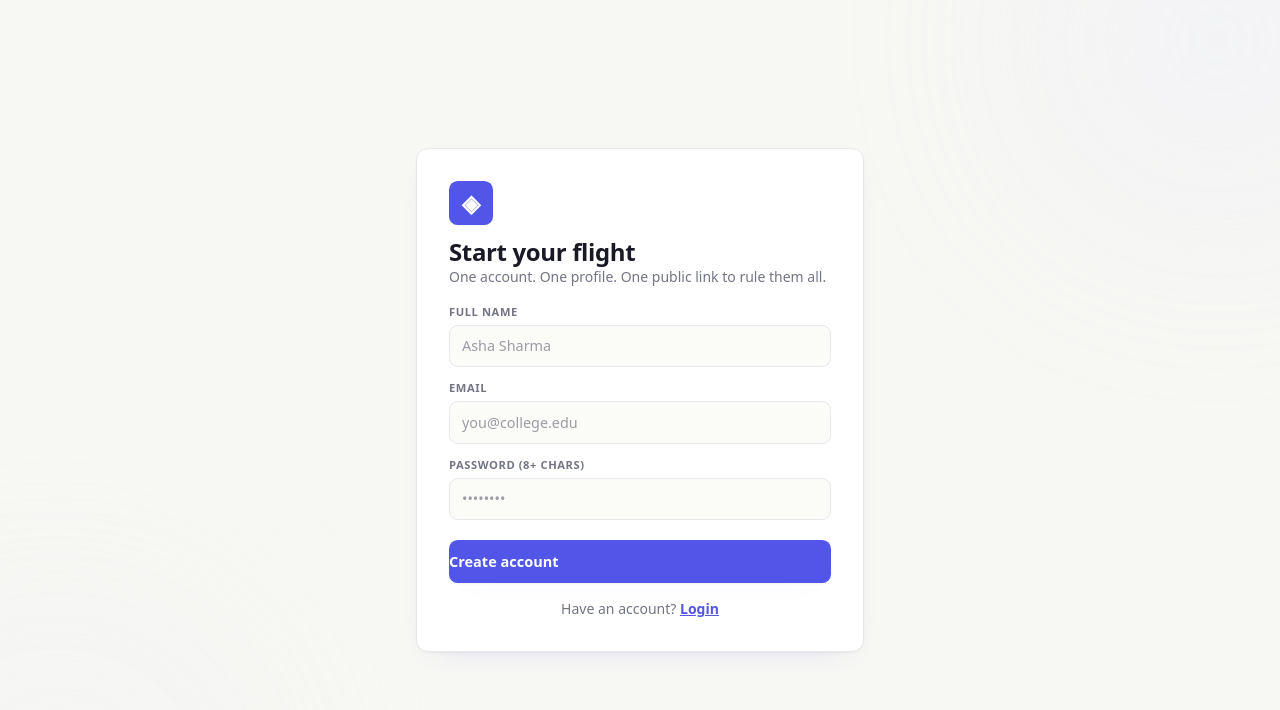
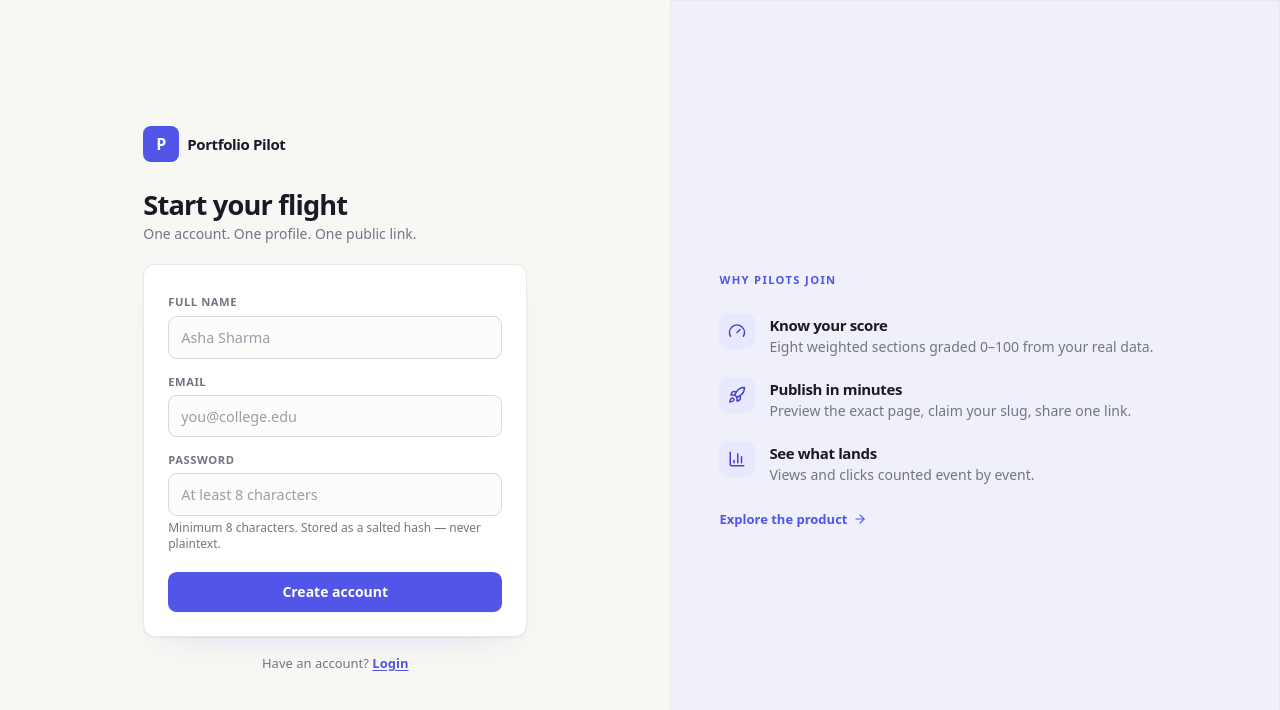
Before and after one commit to shb09/portfolio-pilot, a React (Vite) app in the folder frontend/: page /register in a window 1280 px wide. Shown: the top 710 px of the page. Built offline with nearby package versions, Linux system fonts and the light colour scheme; no server answers.

Commit message:
Green purge: charcoal dark theme, porcelain exact tokens, two-column auth, legacy theme migration

```diff
--- /dev/null
+++ b/frontend/src/components/AuthLayout.jsx
@@ -0,0 +1,56 @@
+import { Link } from "react-router-dom";
+import { ArrowRight, BarChart3, Gauge, Rocket } from "lucide-react";
+
+/**
+ * Two-column auth shell. Left: the form (white card on porcelain).
+ * Right: restrained product panel (periwinkle tint, no imagery).
+ */
+export default function AuthLayout({ title, subtitle, children, footer }) {
+  return (
+    <div className="grid min-h-screen lg:grid-cols-[1.1fr_1fr]">
+      <div className="flex items-center justify-center px-4 py-10 sm:px-8">
+        <div className="w-full max-w-sm">
+          <Link to="/" className="flex items-center gap-2" aria-label="Portfolio Pilot home">
+            <span
+              className="flex h-9 w-9 items-center justify-center rounded-lg text-base font-extrabold"
+              style={{ background: "var(--brand)", color: "var(--brand-ink)" }}
+              aria-hidden="true"
+            >
+              P
+            </span>
+            <span className="text-[15px] font-extrabold tracking-tight" style={{ color: "var(--ink)" }}>
+              Portfolio Pilot
+            </span>
+          </Link>
+          <h1 className="display mt-7 text-[1.7rem]">{title}</h1>
+          <p className="mt-1 text-sm" style={{ color: "var(--muted)" }}>{subtitle}</p>
+          <div className="solid card mt-5 p-5 sm:p-6">{children}</div>
+          {footer && (
+            <p className="mt-4 text-center text-[13px]" style={{ color: "var(--muted)" }}>{footer}</p>
+          )}
+        </div>
+      </div>
+      <aside className="tint hidden flex-col justify-center gap-6 rounded-none border-y-0 border-r-0 px-12 lg:flex" aria-label="Why Portfolio Pilot">
+        <p className="eyebrow" style={{ color: "var(--brand)" }}>Why pilots join</p>
+        <ul className="space-y-5">
+          {[
+            [Gauge, "Know your score", "Eight weighted sections graded 0–100 from your real data."],
+            [Rocket, "Publish in minutes", "Preview the exact page, claim your slug, share one link."],
+            [BarChart3, "See what lands", "Views and clicks counted event by event."],
+          ].map(([Icon, t, d]) => (
+            <li key={t} className="flex gap-3.5">
+              <span className="icon-tile"><Icon size={18} /></span>
+              <span>
+                <span className="block text-[15px] font-extrabold tracking-tight">{t}</span>
+                <span className="block text-sm" style={{ color: "var(--muted)" }}>{d}</span>
+              </span>
+            </li>
+          ))}
+        </ul>
+        <Link to="/" className="inline-flex items-center gap-1.5 text-[13px] font-bold" style={{ color: "var(--brand)" }}>
+          Explore the product <ArrowRight size={14} />
+        </Link>
+      </aside>
+    </div>
+  );
+}
--- a/frontend/src/index.css
+++ b/frontend/src/index.css
@@ -1,62 +1,92 @@
 @import "tailwindcss";
 
 /* ============ Portfolio Pilot — Porcelain + Ink + Cobalt ============
-   DEFAULT light theme: porcelain background, white surfaces, periwinkle
-   secondary surfaces, cobalt reserved for primary actions, active states,
-   and key visualizations. Companion "emerald" dark theme preserved as an
-   option. Toggle via <html data-theme>; surfaces read CSS vars. */
+   LIGHT (default): porcelain background, white surfaces, periwinkle
+   secondary surfaces, cobalt primary actions.
+   DARK: neutral charcoal surfaces, periwinkle/cobalt accents.
+   Green appears ONLY in --success for semantic success text.
+   Toggle via <html data-theme="porcelain|charcoal">. */
 
 :root,
 [data-theme="porcelain"] {
-  --bg: #f7f7f4;
-  --bg-soft: #ffffff;
-  --surface: rgba(255, 255, 255, 0.86);
-  --surface-solid: #ffffff;
-  --surface-tint: #f0f0fa;
-  --ink: #191a26;
-  --muted: #737584;
-  --line: #e8e8ed;
-  --brand: #5155e8;
-  --brand-strong: #4044cc;
-  --brand-soft: #e8e9ff;
+  --background: #f7f7f4;
+  --surface: #ffffff;
+  --surface-secondary: #f0f0fa;
+  --surface-tertiary: #f2f3f7;
+  --text-primary: #191a26;
+  --text-secondary: #737584;
+  --accent: #5155e8;
+  --accent-hover: #4044cc;
+  --accent-soft: #e8e9ff;
+  --border: #e8e8ed;
+  --border-strong: #d6d7e1;
+  --success: #287a56;
+  --warning: #a96a1d;
+  --error: #c44747;
+
+  /* Component aliases (shared token API) */
+  --bg: var(--background);
+  --bg-soft: var(--surface);
+  --surface-solid: var(--surface);
+  --surface-tint: var(--surface-secondary);
+  --ink: var(--text-primary);
+  --muted: var(--text-secondary);
+  --line: var(--border);
+  --brand: var(--accent);
+  --brand-strong: var(--accent-hover);
+  --brand-soft: var(--accent-soft);
   --brand-ink: #ffffff;
-  --ring-track: #e8e9ff;
+  --ring-track: var(--accent-soft);
   --glow: none;
-  --shadow: 0 1px 2px rgba(25, 26, 38, 0.05), 0 12px 28px -20px rgba(81, 85, 232, 0.22);
+  --shadow: 0 1px 2px rgba(25, 26, 38, 0.05), 0 16px 32px -24px rgba(81, 85, 232, 0.25);
   --nav: rgba(247, 247, 244, 0.9);
-  --sidebar: #ffffff;
-  --chip: #f2f3f7;
-  --danger: #c44747;
-  --ok: #287a56;
-  --warn: #a96a1d;
-  --focus: #5155e8;
+  --sidebar: var(--surface);
+  --chip: var(--surface-tertiary);
+  --danger: var(--error);
+  --ok: var(--success);
+  --warn: var(--warning);
+  --focus: var(--accent);
   color-scheme: light;
 }
 
-/* Preserved optional dark theme. */
-[data-theme="emerald"] {
-  --bg: #071410;
-  --bg-soft: #0b1c16;
-  --surface: rgba(16, 37, 28, 0.72);
-  --surface-solid: #10251c;
-  --surface-tint: #0e2018;
-  --ink: #f0f8f3;
-  --muted: #9cb5a6;
-  --line: rgba(103, 245, 173, 0.14);
-  --brand: #67f5ad;
-  --brand-strong: #a7f3c9;
-  --brand-soft: rgba(103, 245, 173, 0.14);
-  --brand-ink: #04120c;
-  --ring-track: rgba(103, 245, 173, 0.14);
-  --glow: 0 6px 24px -10px rgba(103, 245, 173, 0.35);
-  --shadow: 0 14px 34px -16px rgba(0, 0, 0, 0.55);
-  --nav: rgba(7, 20, 16, 0.86);
-  --sidebar: #0b1c16;
-  --chip: rgba(103, 245, 173, 0.09);
-  --danger: #f38ba8;
-  --ok: #67f5ad;
-  --warn: #f5c567;
-  --focus: #63e6e2;
+[data-theme="charcoal"] {
+  --background: #111218;
+  --surface: #191a23;
+  --surface-secondary: #20212d;
+  --surface-tertiary: #262736;
+  --text-primary: #f5f5fa;
+  --text-secondary: #a5a7b7;
+  --accent: #8588ff;
+  --accent-hover: #a0a2ff;
+  --accent-soft: #292a4b;
+  --border: #30313f;
+  --border-strong: #414254;
+  --success: #65c997;
+  --warning: #e6b66a;
+  --error: #ff8585;
+
+  /* Component aliases (shared token API) */
+  --bg: var(--background);
+  --bg-soft: var(--surface);
+  --surface-solid: var(--surface);
+  --surface-tint: var(--surface-secondary);
+  --ink: var(--text-primary);
+  --muted: var(--text-secondary);
+  --line: var(--border);
+  --brand: var(--accent);
+  --brand-strong: var(--accent-hover);
+  --brand-soft: var(--accent-soft);
+  --brand-ink: #0e0f16;
+  --ring-track: var(--accent-soft);
+  --glow: none;
+  --shadow: 0 14px 32px -18px rgba(0, 0, 0, 0.6);
+  --nav: rgba(17, 18, 24, 0.88);
+  --sidebar: var(--surface);
+  --chip: var(--surface-tertiary);
+  --danger: var(--error);
+  --ok: var(--success);
+  --warn: var(--warning);
+  --focus: var(--accent);
   color-scheme: dark;
 }
 
@@ -109,7 +139,7 @@ h1, h2, h3 {
   height: 34vmax;
   border-radius: 9999px;
   filter: blur(110px);
-  opacity: 0.55;
+  opacity: 0.6;
 }
 .aurora span:nth-child(1) {
   right: -12vmax;
@@ -124,20 +154,14 @@ h1, h2, h3 {
 .aurora span:nth-child(3) {
   display: none;
 }
-[data-theme="emerald"] .aurora span:nth-child(1) {
-  background: radial-gradient(circle, #0e9f6e, transparent 65%);
+[data-theme="charcoal"] .aurora span {
   opacity: 0.16;
 }
-[data-theme="emerald"] .aurora span:nth-child(2) {
-  background: radial-gradient(circle, #0e7490, transparent 65%);
-  opacity: 0.12;
+[data-theme="charcoal"] .aurora span:nth-child(1) {
+  background: radial-gradient(circle, #292a4b, transparent 65%);
 }
-[data-theme="emerald"] .aurora span:nth-child(3) {
-  display: block;
-  left: 24vw;
-  bottom: -20vmax;
-  background: radial-gradient(circle, #166534, transparent 65%);
-  opacity: 0.14;
+[data-theme="charcoal"] .aurora span:nth-child(2) {
+  background: radial-gradient(circle, #20212d, transparent 65%);
 }
 @media (prefers-reduced-motion: no-preference) {
   .aurora span {
@@ -164,6 +188,9 @@ h1, h2, h3 {
   border: 1px solid var(--line);
   box-shadow: var(--shadow);
 }
+[data-theme="porcelain"] .glass {
+  background: rgba(255, 255, 255, 0.88);
+}
 @supports not (backdrop-filter: blur(1px)) {
   .glass {
     background: var(--surface-solid);
@@ -188,11 +215,6 @@ h1, h2, h3 {
   background-clip: text;
   color: transparent;
 }
-[data-theme="emerald"] .grad-text {
-  background: linear-gradient(100deg, var(--brand), #63e6e2);
-  -webkit-background-clip: text;
-  background-clip: text;
-}
 
 /* Controls — cobalt carries primary actions */
 .btn-brand {
@@ -210,8 +232,8 @@ h1, h2, h3 {
   background: var(--brand-strong);
   transform: translateY(-1px);
 }
-[data-theme="emerald"] .btn-brand:hover {
-  filter: brightness(1.1);
+[data-theme="charcoal"] .btn-brand:hover {
+  filter: brightness(1.08);
 }
 .btn-brand:disabled {
   opacity: 0.55;
@@ -228,7 +250,7 @@ h1, h2, h3 {
   gap: 0.4rem;
 }
 .btn-ghost:hover {
-  border-color: var(--brand);
+  border-color: var(--border-strong);
   background: var(--surface-tint);
 }
 .btn-danger-ghost {
@@ -266,7 +288,7 @@ h1, h2, h3 {
 .input {
   width: 100%;
   border-radius: 0.55rem;
-  border: 1px solid var(--line);
+  border: 1px solid var(--border-strong);
   background: var(--surface-solid);
   color: var(--ink);
   padding: 0.55rem 0.75rem;
@@ -274,7 +296,7 @@ h1, h2, h3 {
   outline: none;
 }
 [data-theme="porcelain"] .input {
-  background: #fbfbf8;
+  background: #fcfcfa;
 }
 .input:focus {
   border-color: var(--brand);
@@ -308,16 +330,6 @@ select.input option {
   border: 1px solid var(--line);
   border-radius: 9999px;
 }
-.chip-lime {
-  background: var(--brand-soft);
-  border: 1px solid transparent;
-  color: var(--brand-strong);
-  border-radius: 9999px;
-}
-[data-theme="emerald"] .chip-lime {
-  background: rgba(103, 245, 173, 0.16);
-  color: var(--brand);
-}
 .chip-accent {
   background: var(--brand);
   color: var(--brand-ink);
@@ -334,7 +346,7 @@ select.input option {
   color: var(--brand-strong);
   flex-shrink: 0;
 }
-[data-theme="emerald"] .icon-tile {
+[data-theme="charcoal"] .icon-tile {
   color: var(--brand);
 }
 
@@ -357,7 +369,7 @@ select.input option {
   border-left-color: var(--brand);
   font-weight: 700;
 }
-[data-theme="emerald"] .navlink.active {
+[data-theme="charcoal"] .navlink.active {
   color: var(--brand);
 }
 .nav-section {
@@ -390,7 +402,7 @@ select.input option {
   }
 }
 
-/* Readiness bars */
+/* Readiness bars — cobalt primary */
 .bar-track {
   background: var(--ring-track);
   border-radius: 9999px;
@@ -400,15 +412,12 @@ select.input option {
   border-radius: 9999px;
   transition: width 0.6s ease;
 }
-.bar-fill.lime {
-  background: var(--brand-strong);
-}
 .timeline-dot {
   background: var(--brand);
   box-shadow: 0 0 0 4px var(--brand-soft);
 }
 
-/* Focus visibility */
+/* Focus visibility — cobalt rings */
 a:focus-visible,
 button:focus-visible,
 input:focus-visible,
@@ -437,8 +446,8 @@ textarea:focus-visible {
   background: linear-gradient(90deg, transparent, rgba(255, 255, 255, 0.6), transparent);
   animation: shimmer 1.4s infinite;
 }
-[data-theme="emerald"] .skeleton::after {
-  background: linear-gradient(90deg, transparent, var(--chip), transparent);
+[data-theme="charcoal"] .skeleton::after {
+  background: linear-gradient(90deg, transparent, rgba(133, 136, 255, 0.12), transparent);
 }
 @keyframes shimmer {
   from {
@@ -449,7 +458,7 @@ textarea:focus-visible {
   }
 }
 
-/* Toast */
+/* Toasts — ink surface, semantic text */
 .toast {
   background: var(--ink);
   color: var(--bg);
--- a/frontend/src/pages/Login.jsx
+++ b/frontend/src/pages/Login.jsx
@@ -2,7 +2,7 @@ import { useState } from "react";
 import { Link, useNavigate } from "react-router-dom";
 import { useAuth } from "../auth/AuthContext";
 import { apiError } from "../api/client";
-import Aurora from "../components/Aurora";
+import AuthLayout from "../components/AuthLayout";
 
 export default function Login() {
   const { login } = useAuth();
@@ -27,30 +27,31 @@ export default function Login() {
   };
 
   return (
-    <div className="flex min-h-screen items-center justify-center px-4">
-      <Aurora />
-      <form onSubmit={submit} className="solid card w-full max-w-md p-8">
-        <div className="btn-brand flex h-11 w-11 items-center justify-center text-2xl">◈</div>
-        <h1 className="mt-3 text-2xl font-extrabold">Welcome back, pilot</h1>
-        <p className="text-sm" style={{ color: "var(--muted)" }}>
-          Log in to continue building your career story.
-        </p>
+    <AuthLayout
+      title="Welcome back"
+      subtitle="Log in to continue building your career story."
+      footer={<>New here? <Link to="/register" className="font-bold underline underline-offset-2" style={{ color: "var(--brand)" }}>Create an account</Link></>}
+    >
+      <form onSubmit={submit} noValidate={false}>
         {error && (
-          <p className="mt-3 rounded-lg p-2.5 text-sm" style={{ background: "var(--chip)", color: "var(--danger)" }}>
+          <p role="alert" className="mb-3 rounded-md p-2.5 text-[13px] font-medium" style={{ background: "var(--chip)", color: "var(--danger)" }}>
             {error}
           </p>
         )}
-        <label className="label mt-4 block" htmlFor="email">Email</label>
-        <input id="email" className="input mt-1" type="email" required value={email} onChange={(e) => setEmail(e.target.value)} placeholder="you@college.edu" />
-        <label className="label mt-3 block" htmlFor="password">Password</label>
-        <input id="password" className="input mt-1" type="password" required value={password} onChange={(e) => setPassword(e.target.value)} placeholder="••••••••" />
-        <button type="submit" disabled={busy} className="btn-brand mt-5 w-full py-2.5">
+        <label className="label" htmlFor="email">Email</label>
+        <input
+          id="email" className="input mt-1" type="email" required autoComplete="email"
+          value={email} onChange={(e) => setEmail(e.target.value)} placeholder="you@college.edu"
+        />
+        <label className="label mt-3.5 block" htmlFor="password">Password</label>
+        <input
+          id="password" className="input mt-1" type="password" required autoComplete="current-password"
+          value={password} onChange={(e) => setPassword(e.target.value)} placeholder="••••••••"
+        />
+        <button type="submit" disabled={busy} className="btn-brand mt-5 w-full justify-center py-2.5 text-sm">
           {busy ? "Logging in…" : "Login"}
         </button>
-        <p className="mt-4 text-center text-sm" style={{ color: "var(--muted)" }}>
-          New here? <Link to="/register" className="font-semibold underline" style={{ color: "var(--brand)" }}>Create an account</Link>
-        </p>
       </form>
-    </div>
+    </AuthLayout>
   );
 }
--- a/frontend/src/pages/Register.jsx
+++ b/frontend/src/pages/Register.jsx
@@ -2,7 +2,7 @@ import { useState } from "react";
 import { Link, useNavigate } from "react-router-dom";
 import { useAuth } from "../auth/AuthContext";
 import { apiError } from "../api/client";
-import Aurora from "../components/Aurora";
+import AuthLayout from "../components/AuthLayout";
 
 export default function Register() {
   const { register } = useAuth();
@@ -28,32 +28,40 @@ export default function Register() {
   };
 
   return (
-    <div className="flex min-h-screen items-center justify-center px-4">
-      <Aurora />
-      <form onSubmit={submit} className="solid card w-full max-w-md p-8">
-        <div className="btn-brand flex h-11 w-11 items-center justify-center text-2xl">◈</div>
-        <h1 className="mt-3 text-2xl font-extrabold">Start your flight</h1>
-        <p className="text-sm" style={{ color: "var(--muted)" }}>
-          One account. One profile. One public link to rule them all.
-        </p>
+    <AuthLayout
+      title="Start your flight"
+      subtitle="One account. One profile. One public link."
+      footer={<>Have an account? <Link to="/login" className="font-bold underline underline-offset-2" style={{ color: "var(--brand)" }}>Login</Link></>}
+    >
+      <form onSubmit={submit} noValidate={false}>
         {error && (
-          <p className="mt-3 rounded-lg p-2.5 text-sm" style={{ background: "var(--chip)", color: "var(--danger)" }}>
+          <p role="alert" className="mb-3 rounded-md p-2.5 text-[13px] font-medium" style={{ background: "var(--chip)", color: "var(--danger)" }}>
             {error}
           </p>
         )}
-        <label className="label mt-4 block" htmlFor="name">Full name</label>
-        <input id="name" className="input mt-1" required maxLength={100} value={name} onChange={(e) => setName(e.target.value)} placeholder="Asha Sharma" />
-        <label className="label mt-3 block" htmlFor="email">Email</label>
-        <input id="email" className="input mt-1" type="email" required value={email} onChange={(e) => setEmail(e.target.value)} placeholder="you@college.edu" />
-        <label className="label mt-3 block" htmlFor="password">Password (8+ chars)</label>
-        <input id="password" className="input mt-1" type="password" required minLength={8} value={password} onChange={(e) => setPassword(e.target.value)} placeholder="••••••••" />
-        <button type="submit" disabled={busy} className="btn-brand mt-5 w-full py-2.5">
-          {busy ? "Creating…" : "Create account"}
+        <label className="label" htmlFor="name">Full name</label>
+        <input
+          id="name" className="input mt-1" required maxLength={100} autoComplete="name"
+          value={name} onChange={(e) => setName(e.target.value)} placeholder="Asha Sharma"
+        />
+        <label className="label mt-3.5 block" htmlFor="email">Email</label>
+        <input
+          id="email" className="input mt-1" type="email" required autoComplete="email"
+          value={email} onChange={(e) => setEmail(e.target.value)} placeholder="you@college.edu"
+        />
+        <label className="label mt-3.5 block" htmlFor="password">Password</label>
+        <input
+          id="password" className="input mt-1" type="password" required minLength={8} autoComplete="new-password"
+          aria-describedby="password-help"
+          value={password} onChange={(e) => setPassword(e.target.value)} placeholder="At least 8 characters"
+        />
+        <p id="password-help" className="mt-1 text-xs" style={{ color: "var(--muted)" }}>
+          Minimum 8 characters. Stored as a salted hash — never plaintext.
+        </p>
+        <button type="submit" disabled={busy} className="btn-brand mt-5 w-full justify-center py-2.5 text-sm">
+          {busy ? "Creating account…" : "Create account"}
         </button>
-        <p className="mt-4 text-center text-sm" style={{ color: "var(--muted)" }}>
-          Have an account? <Link to="/login" className="font-semibold underline" style={{ color: "var(--brand)" }}>Login</Link>
-        </p>
       </form>
-    </div>
+    </AuthLayout>
   );
 }
--- a/frontend/src/pages/Settings.jsx
+++ b/frontend/src/pages/Settings.jsx
@@ -74,7 +74,7 @@ export default function Settings() {
         <div className="mt-3 grid grid-cols-2 gap-2" role="radiogroup" aria-label="Theme">
           {[
             ["porcelain", "Porcelain light", "Default · cobalt accents"],
-            ["emerald", "Midnight emerald", "Dark option · emerald glow"],
+            ["charcoal", "Charcoal dark", "Dark option · cobalt accents"],
           ].map(([value, name, desc]) => (
             <button
               key={value}
```
Also changed, not shown: frontend/src/theme/ThemeContext.jsx (+18 -6 lines), 3 other files (tests, documents, lock files or other folders).
